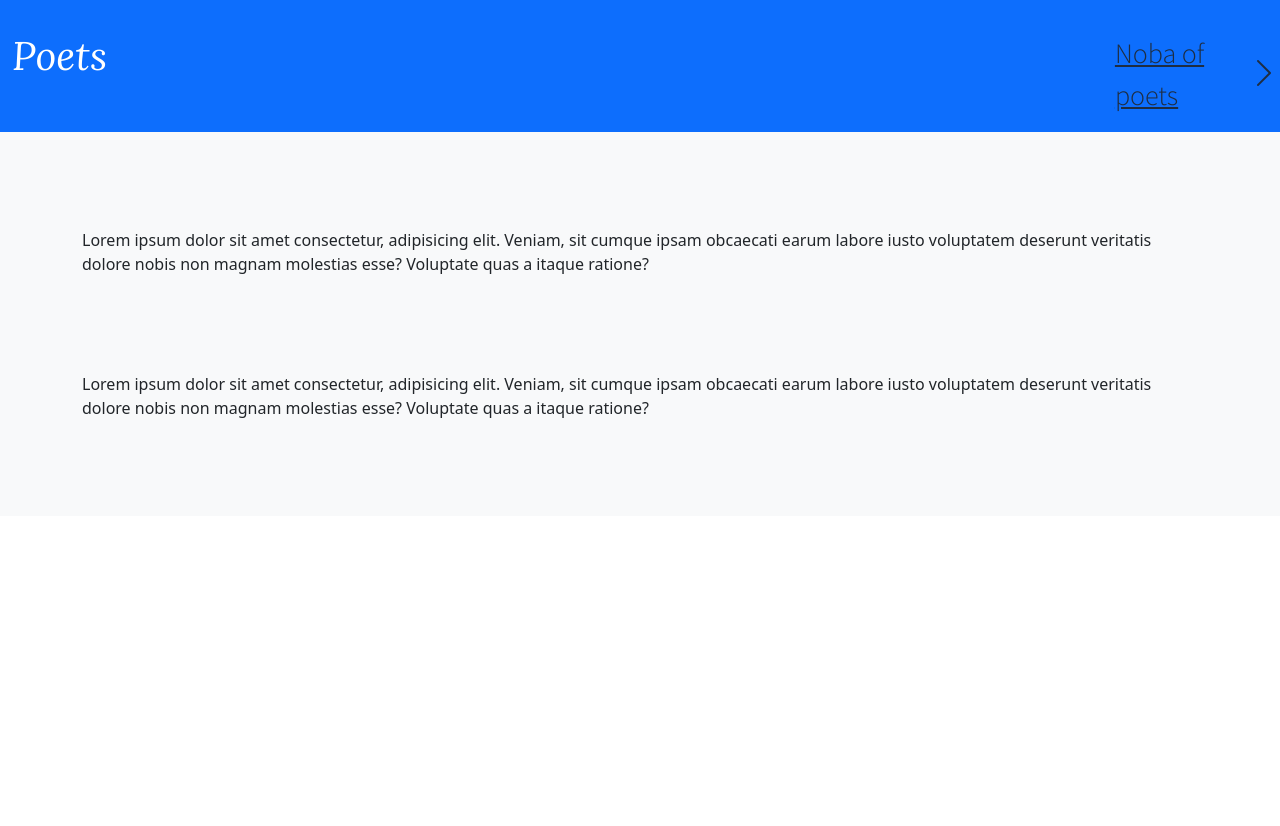
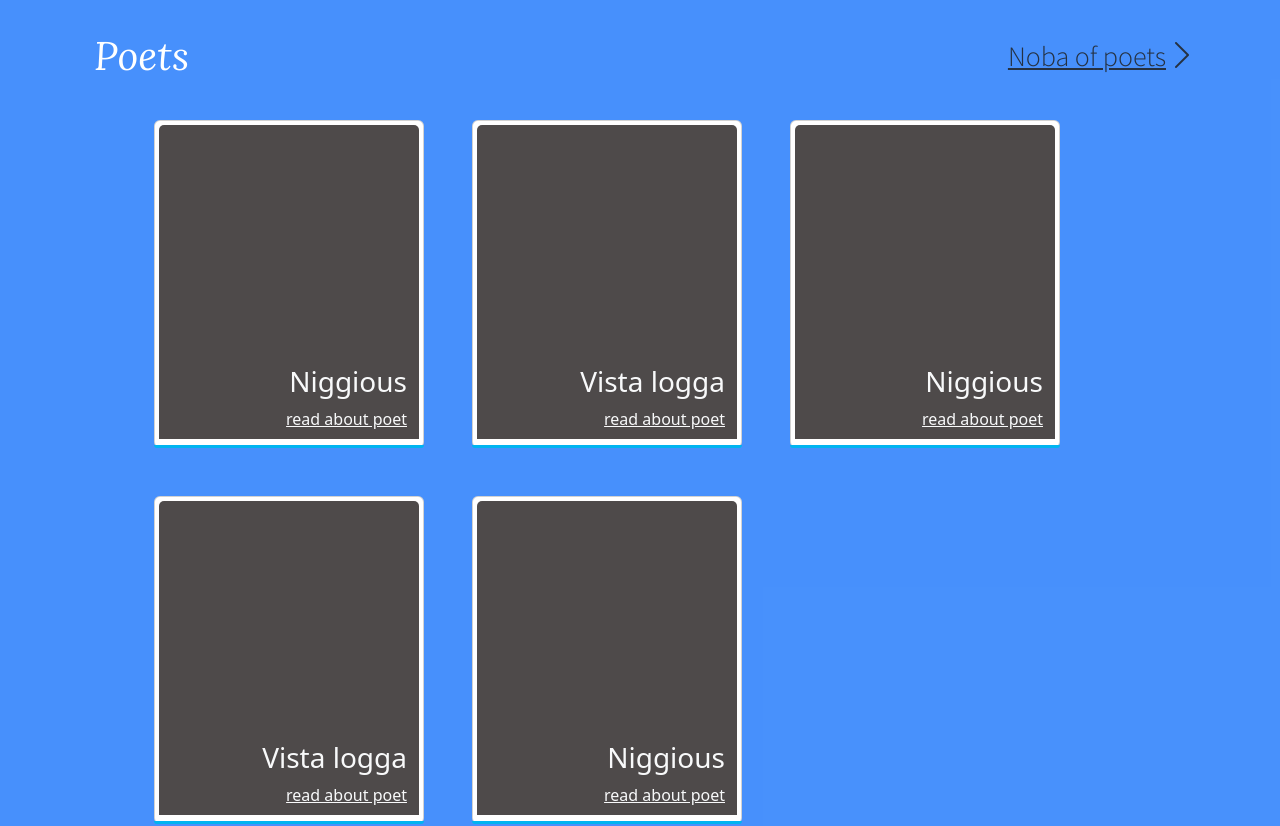
Before and after one commit to mulfranck/poetlines, a React (Create React App) app: page / in a window 1280 px wide. Shown: the part 1700-2526 px from the top of the page. Before the commit the page ends 2216 px from the top, so only its background shows below. Built offline with nearby package versions, Linux system fonts and the light colour scheme.

Commit message:
add hard coded poetlist

```diff
--- a/src/components/PoetList.jsx
+++ b/src/components/PoetList.jsx
@@ -1,16 +1,39 @@
+const Poet = (props) => {
+  const { poet, readAboutPoet } = props.poet;
+  return (
+    <article className="card w-25 m-4 border-rounded-0 text-dark p-1 pb-2">
+      <div className="card-img-top lorem-img w-100 m-0"></div>
+      <div className="card-body text-light position-absolute bottom-0 end-0 text-end">
+        <h3 className="card-title">{poet}</h3>
+        <a className="link-light" href={readAboutPoet}>read about poet</a>
+      </div>
+    </article>
+  )
+}
+
 const PoetList = (props) => {
 
   return (
-    <section className="m-0 text-bg-primary" id="poet-list">
+    <section className="m-0 text-bg-primary bg-opacity-75" id="poet-list">
       <div className="just-space-above py-4"></div>
 
-      <header className="d-flex justify-content-between">
-
-        <h3 className="h3 text-serif fs-1 fst-italic container">Poets</h3>
-        <p className="d-flex">
-              <a href="/peots" className='link-dark d-flex align-items-center fs-3 text-medium text-sans para'><span> Noba of poets</span> <i className="bi bi-chevron-right text-dark fs-2" ></i></a>
-            </p>
+      <header className="container  text-opacity-100" >
+        <div className=" d-flex justify-content-evenly">
+          <h3 className="h3 text-serif fs-1 fst-italic container ms-auto">Poets</h3>
+          <p className="">
+            <a href="/peots" className='link-dark d-flex align-items-center fs-3 text-medium text-sans para'>Noba&nbsp;of&nbsp;poets <i className="bi bi-chevron-right text-dark fs-2" ></i></a>
+          </p>
+        </div>
       </header>
+      <section className="container">
+        <div className="row d-flex flex-wrap ms-5">
+            <Poet poet={{poet: 'Niggious', readAboutPoet: 'httplink'}} />
+            <Poet poet={{poet: 'Vista logga', readAboutPoet: 'httplink'}} />
+            <Poet poet={{poet: 'Niggious', readAboutPoet: 'httplink'}} />
+            <Poet poet={{poet: 'Vista logga', readAboutPoet: 'httplink'}} />
+            <Poet poet={{poet: 'Niggious', readAboutPoet: 'httplink'}} />
+        </div>
+      </section>
     </section>
   )
 }
```
